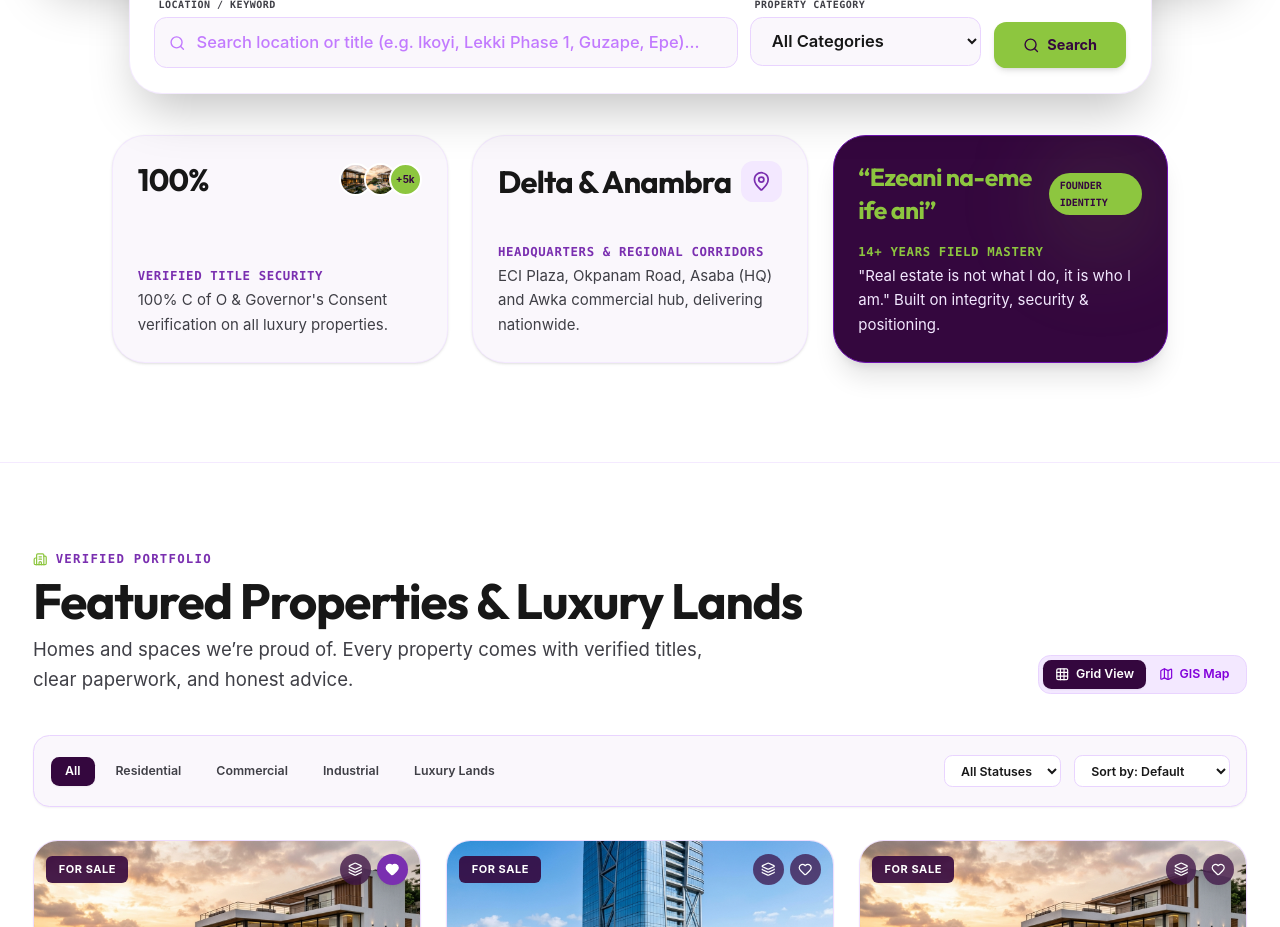
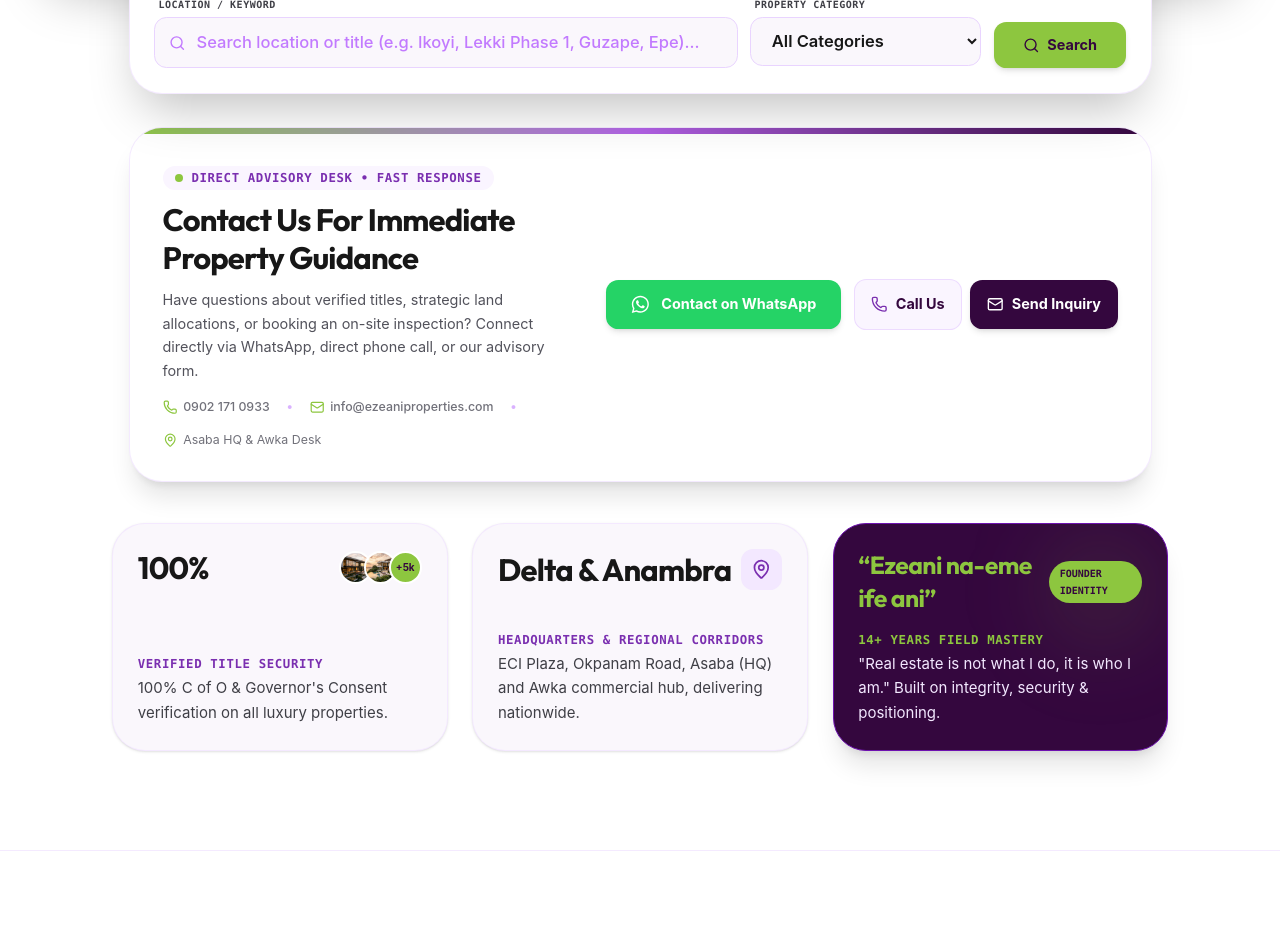
Before and after one commit to covorn01/ezeani-properties, a React (Vite) app: page / in a window 1280 px wide. Shown: the part 840-1767 px from the top of the page. Built offline with nearby package versions, Linux system fonts and the light colour scheme.

Commit message:
Add Contact Us section with WhatsApp button between search bar and metric cards

```diff
--- a/src/components/Hero.jsx
+++ b/src/components/Hero.jsx
@@ -13,7 +13,10 @@
   ChevronRight,
   MapPin,
   CheckCircle2,
-  PhoneCall
+  PhoneCall,
+  Phone,
+  Mail,
+  MessageSquare
 } from 'lucide-react';
 import { EZEANI_COMPANY_INFO } from '../data/mockData';
 
@@ -404,6 +407,104 @@
           </div>
         </div>
 
+        {/* Contact Us Section (Between Hero Search and 3 Metric Cards) */}
+        <section id="contact-advisory" aria-label="Contact Ezeani Properties" className="relative z-20 max-w-5xl mx-auto mt-6 sm:mt-8 px-2 sm:px-4">
+          <div className="bg-white dark:bg-[#1E0424] rounded-[2rem] p-5 sm:p-7 lg:p-8 border border-purple-100/90 dark:border-purple-800/80 shadow-xl transition-all duration-300 relative overflow-hidden group">
+
+            {/* Top decorative gradient line */}
+            <div className="absolute top-0 left-0 right-0 h-1.5 bg-gradient-to-r from-[#8DC63F] via-[#B462E8] to-[#34073E]" />
+
+            <div className="flex flex-col lg:flex-row lg:items-center justify-between gap-6">
+
+              {/* Left Column: Heading, Subtitle & Fast Meta Info */}
+              <div className="space-y-2.5 max-w-xl">
+                <div className="inline-flex items-center gap-2 px-3 py-1 rounded-full bg-purple-50 dark:bg-purple-900/40 text-[#7A2FB0] dark:text-[#B462E8] text-xs font-mono font-bold uppercase tracking-wider">
+                  <span className="flex h-2 w-2 relative">
+                    <span className="animate-ping absolute inline-flex h-full w-full rounded-full bg-[#8DC63F] opacity-75"></span>
+                    <span className="relative inline-flex rounded-full h-2 w-2 bg-[#8DC63F]"></span>
+                  </span>
+                  <span>Direct Advisory Desk • Fast Response</span>
+                </div>
+
+                <h2 className="text-xl sm:text-2xl lg:text-3xl font-bold font-heading text-[#171717] dark:text-white tracking-tight leading-tight">
+                  Contact Us For Immediate Property Guidance
+                </h2>
+
+                <p className="text-sm text-[#52525B] dark:text-purple-200 font-sans leading-relaxed">
+                  Have questions about verified titles, strategic land allocations, or booking an on-site inspection? Connect directly via WhatsApp, direct phone call, or our advisory form.
+                </p>
+
+                {/* Direct info links */}
+                <div className="flex flex-wrap items-center gap-3 sm:gap-4 pt-1.5 text-xs text-[#71717A] dark:text-purple-300">
+                  <a
+                    href={`tel:${companyInfo?.phone || EZEANI_COMPANY_INFO.phone}`}
+                    className="inline-flex items-center gap-1.5 font-medium hover:text-[#7A2FB0] dark:hover:text-[#B462E8] transition-colors"
+                  >
+                    <Phone className="w-3.5 h-3.5 text-[#8DC63F]" />
+                    <span>{companyInfo?.phone || EZEANI_COMPANY_INFO.phone}</span>
+                  </a>
+                  <span className="hidden sm:inline text-purple-300 dark:text-purple-700">•</span>
+                  <a
+                    href={`mailto:${companyInfo?.email || EZEANI_COMPANY_INFO.email}`}
+                    className="inline-flex items-center gap-1.5 font-medium hover:text-[#7A2FB0] dark:hover:text-[#B462E8] transition-colors"
+                  >
+                    <Mail className="w-3.5 h-3.5 text-[#8DC63F]" />
+                    <span>{companyInfo?.email || EZEANI_COMPANY_INFO.email}</span>
+                  </a>
+                  <span className="hidden md:inline text-purple-300 dark:text-purple-700">•</span>
+                  <span className="hidden md:inline-flex items-center gap-1.5">
+                    <MapPin className="w-3.5 h-3.5 text-[#8DC63F]" />
+                    <span>Asaba HQ & Awka Desk</span>
+                  </span>
+                </div>
+              </div>
+
+              {/* Right Column: High-Conversion CTA Buttons */}
+              <div className="flex flex-col sm:flex-row lg:flex-col xl:flex-row items-stretch sm:items-center gap-3 shrink-0">
+
+                {/* 1. Primary WhatsApp Action Button */}
+                <a
+                  href={`https://wa.me/${(companyInfo?.whatsapp || EZEANI_COMPANY_INFO.whatsapp).replace(/[^0-9]/g, '')}?text=Hello%20Ezeani%20Properties,%20I%20would%20like%20to%20inquire%20about%20your%20verified%20properties.`}
+                  target="_blank"
+                  rel="noopener noreferrer"
+                  className="inline-flex items-center justify-center gap-2.5 px-6 py-3.5 rounded-xl bg-[#25D366] hover:bg-[#20ba5a] text-white font-bold text-sm shadow-md hover:shadow-lg hover:shadow-[#25D366]/30 transition-all duration-200 active:scale-95 group cursor-pointer"
+                  title="Contact Ezeani Properties on WhatsApp"
+                >
+                  <svg className="w-5 h-5 fill-current shrink-0" viewBox="0 0 24 24">
+                    <path d="M12.04 2C6.58 2 2.13 6.45 2.13 11.91C2.13 13.66 2.59 15.36 3.45 16.86L2.05 22L7.3 20.62C8.75 21.41 10.38 21.83 12.04 21.83C17.5 21.83 21.95 17.38 21.95 11.92C21.95 9.27 20.92 6.78 19.05 4.91C17.18 3.03 14.69 2 12.04 2ZM12.05 3.67C14.25 3.67 16.31 4.53 17.87 6.09C19.42 7.65 20.28 9.72 20.28 11.92C20.28 16.46 16.58 20.15 12.04 20.15C10.56 20.15 9.11 19.76 7.85 19.01L7.55 18.83L4.43 19.65L5.26 16.61L5.06 16.29C4.24 14.99 3.8 13.47 3.8 11.91C3.81 7.37 7.5 3.67 12.05 3.67ZM8.53 7.33C8.37 7.33 8.1 7.39 7.87 7.64C7.65 7.89 7.02 8.48 7.02 9.71C7.02 10.93 7.91 12.11 8.03 12.28C8.16 12.44 9.79 14.94 12.27 16.02C12.86 16.28 13.32 16.43 13.68 16.55C14.28 16.74 14.82 16.71 15.25 16.65C15.73 16.58 16.73 16.04 16.94 15.45C17.15 14.86 17.15 14.36 17.09 14.26C17.03 14.16 16.86 14.1 16.61 13.98C16.36 13.85 15.13 13.24 14.9 13.16C14.67 13.08 14.51 13.04 14.34 13.28C14.18 13.53 13.71 14.1 13.56 14.26C13.42 14.43 13.27 14.45 13.02 14.32C12.77 14.2 11.97 13.93 11.02 13.09C10.28 12.43 9.78 11.61 9.63 11.36C9.49 11.11 9.62 10.98 9.74 10.86C9.85 10.75 9.99 10.57 10.12 10.42C10.24 10.27 10.29 10.17 10.37 10.01C10.45 9.84 10.41 9.7 10.35 9.57C10.29 9.45 9.82 8.29 9.62 7.82C9.43 7.36 9.23 7.42 9.08 7.41C8.94 7.41 8.78 7.4 8.61 7.4C8.45 7.4 8.19 7.46 7.96 7.71L8.53 7.33Z"/>
+                  </svg>
+                  <span>Contact on WhatsApp</span>
+                </a>
+
+                {/* 2. Direct Call & Send Message */}
+                <div className="flex items-center gap-2">
+                  <a
+                    href={`tel:${companyInfo?.phone || EZEANI_COMPANY_INFO.phone}`}
+                    className="flex-1 inline-flex items-center justify-center gap-2 px-4 py-3.5 rounded-xl bg-purple-50 hover:bg-purple-100 dark:bg-purple-900/40 dark:hover:bg-purple-900/60 text-[#34073E] dark:text-purple-100 font-bold text-xs sm:text-sm border border-purple-200/80 dark:border-purple-800/80 transition-all duration-200 active:scale-95 cursor-pointer whitespace-nowrap"
+                  >
+                    <Phone className="w-4 h-4 text-[#7A2FB0] dark:text-[#B462E8]" />
+                    <span>Call Us</span>
+                  </a>
+
+                  <button
+                    type="button"
+                    onClick={() => {
+                      if (onOpenContacts) onOpenContacts();
+                    }}
+                    className="flex-1 inline-flex items-center justify-center gap-2 px-4 py-3.5 rounded-xl bg-[#34073E] hover:bg-[#4A0A58] dark:bg-[#B462E8] dark:hover:bg-[#c27af0] text-white dark:text-[#1E0424] font-bold text-xs sm:text-sm shadow-md transition-all duration-200 active:scale-95 cursor-pointer whitespace-nowrap"
+                  >
+                    <Mail className="w-4 h-4" />
+                    <span>Send Inquiry</span>
+                  </button>
+                </div>
+
+              </div>
+
+            </div>
+
+          </div>
+        </section>
+
         {/* 3 Metric Cards Grid Below Hero (Directly Inspired by Reference Structure) */}
         <div className="max-w-5xl mx-auto mt-10 grid grid-cols-1 md:grid-cols-3 gap-5 sm:gap-6">
 
```
